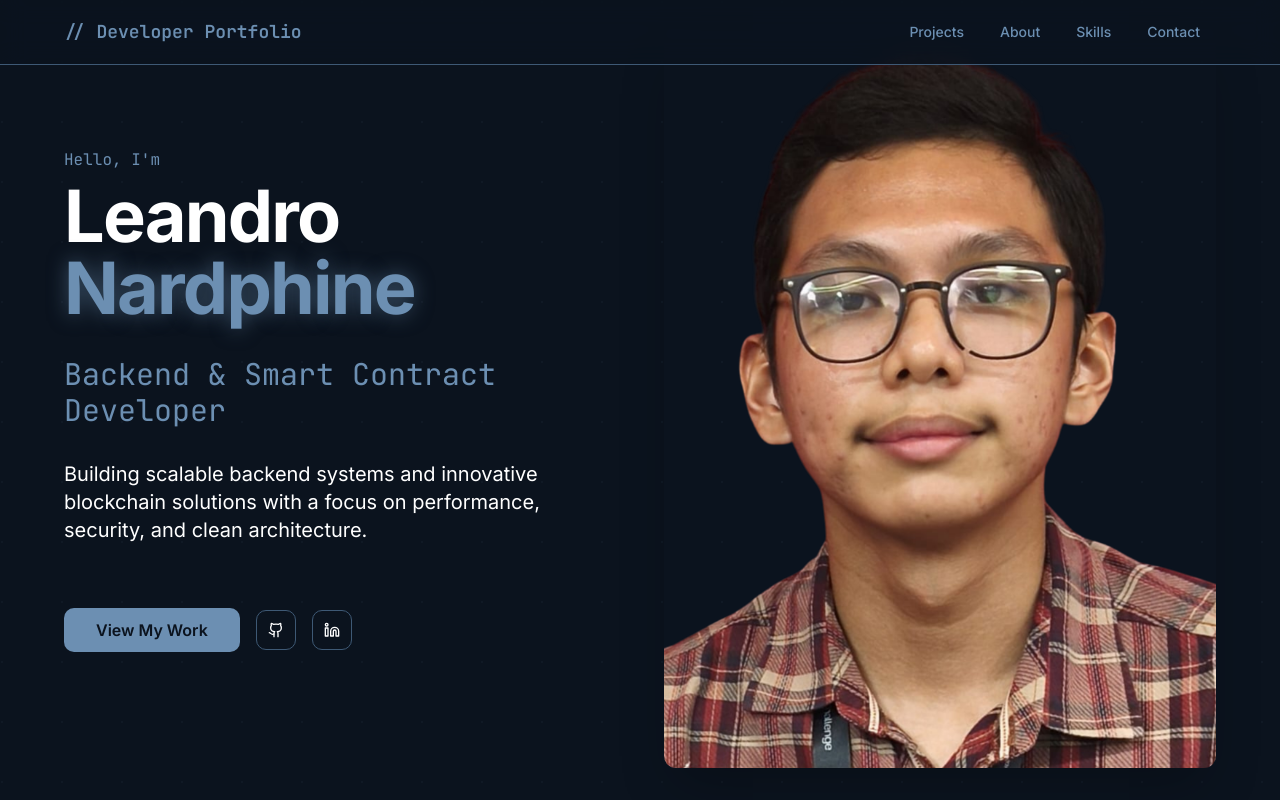
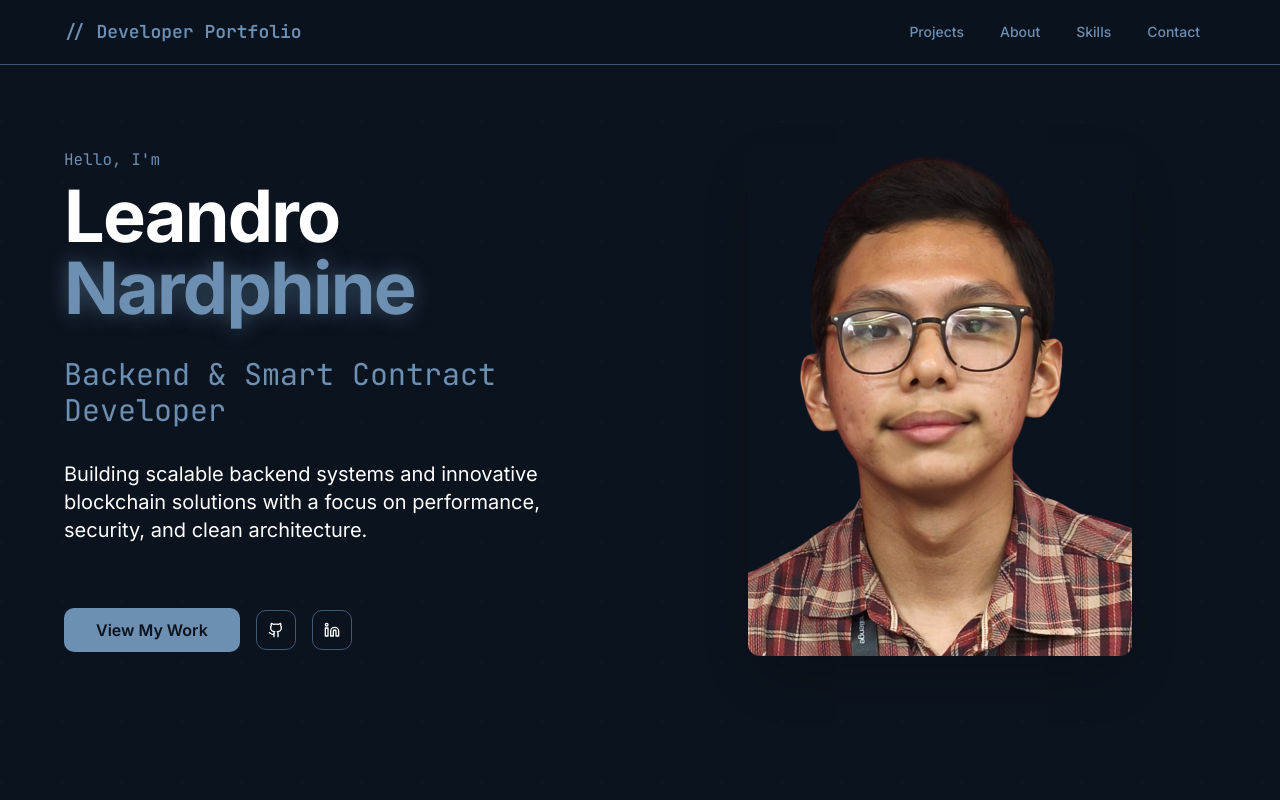
Before and after one commit to leeCode83/portofolio-website, a React (Vite) app: page / in a window 1280 px wide. Shown: the top 800 px of the page. Built offline with nearby package versions, Linux system fonts and the light colour scheme; the HTML template or start-up script is replaced by a standard one.

Commit message:
Refactor: Shrink hero image

```diff
--- a/src/components/sections/hero-section.tsx
+++ b/src/components/sections/hero-section.tsx
@@ -78,7 +78,7 @@ const HeroSection = () => {
               <img
                 src={heroDeveloper}
                 alt="Professional developer at work"
-                className="rounded-xl shadow-2xl w-full h-auto max-w-md mx-auto lg:max-w-full"
+                className="rounded-xl shadow-2xl w-full h-auto max-w-xs mx-auto lg:max-w-sm"
               />
             </div>
           </div>
```
